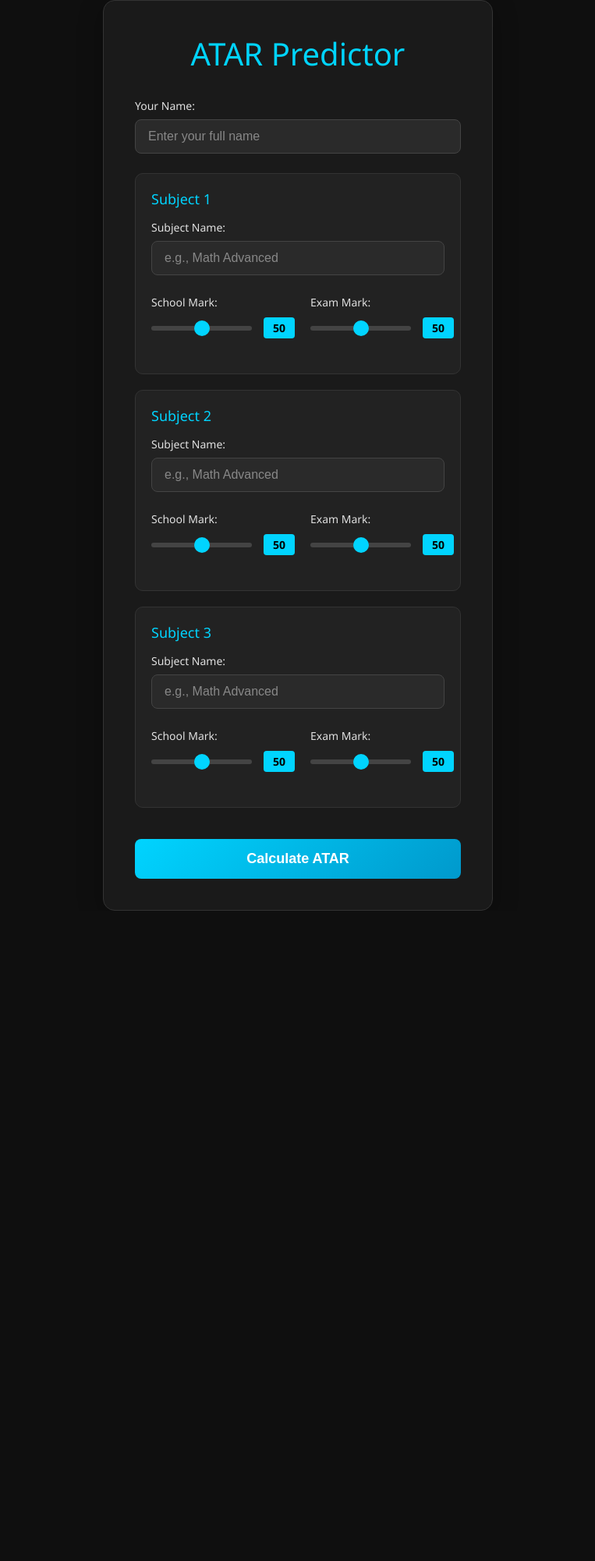
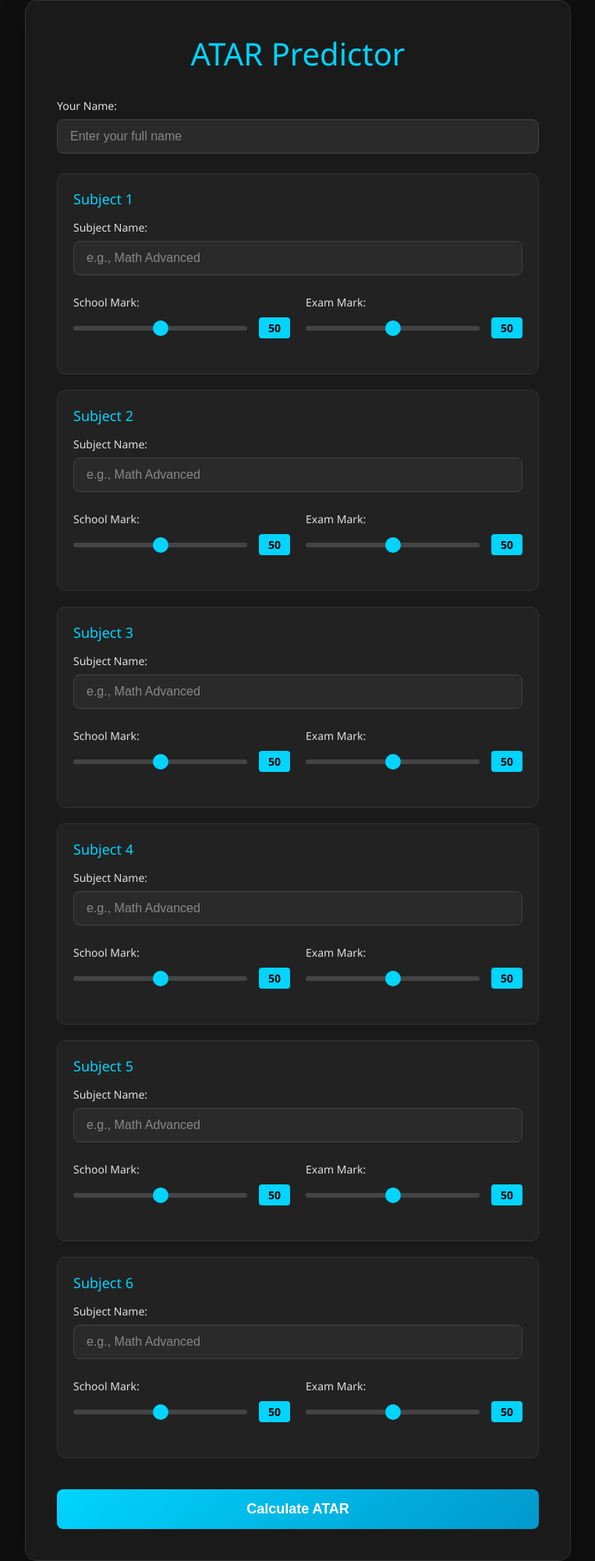
Before and after one commit to tommyg876/supabase_practice, a FastAPI app: page / in a window 1280 px wide. Shown: the whole page at 78% size, without its empty margins (258-1021 px from the left). Before the commit the page ends 1168 px from the top, so only its background shows below. Run offline with FastAPI, Linux system fonts and the light colour scheme.

Commit message:
new changes

```diff
--- a/main.py
+++ b/main.py
@@ -3,9 +3,13 @@ from fastapi.responses import HTMLResponse
 from fastapi.templating import Jinja2Templates
 from database import Student, Subject
 from calculator import ATARCalculator
+import os
 
 app = FastAPI()
 templates = Jinja2Templates(directory="templates")
+
+# Get port from environment variable (Render sets this)
+port = int(os.environ.get("PORT", 8000))
 
 @app.get("/", response_class=HTMLResponse)
 async def form_get(request: Request):
@@ -24,11 +28,20 @@ async def form_post(
     subject_name_3: str = Form(None),
     school_mark_3: float = Form(None),
     exam_mark_3: float = Form(None),
+    subject_name_4: str = Form(None),
+    school_mark_4: float = Form(None),
+    exam_mark_4: float = Form(None),
+    subject_name_5: str = Form(None),
+    school_mark_5: float = Form(None),
+    exam_mark_5: float = Form(None),
+    subject_name_6: str = Form(None),
+    school_mark_6: float = Form(None),
+    exam_mark_6: float = Form(None),
 ):
     student = Student(1, student_name)
 
     # Loop over each subject
-    for i in range(1, 4):
+    for i in range(1, 7):
         name = locals()[f"subject_name_{i}"]
         school = locals()[f"school_mark_{i}"]
         exam = locals()[f"exam_mark_{i}"]
@@ -44,3 +57,7 @@ async def form_post(
         "request": request,
         "result": prediction
     })
+
+if __name__ == "__main__":
+    import uvicorn
+    uvicorn.run(app, host="0.0.0.0", port=port)
--- a/templates/form.html
+++ b/templates/form.html
@@ -22,7 +22,7 @@
 
         .container {
             background-color: #1a1a1a;
-            width: 500px;
+            width: 700px;
             padding: 40px;
             border-radius: 15px;
             box-shadow: 0 8px 32px rgba(0, 0, 0, 0.3);
@@ -189,7 +189,7 @@
                 <input type="text" name="student_name" placeholder="Enter your full name" required>
             </div>
 
-            {% for i in range(1, 4) %}
+            {% for i in range(1, 7) %}
             <div class="subject-section">
                 <div class="subject-header">Subject {{ i }}</div>
 
```
Also changed, not shown: render.yaml (added, +9 -0 lines).
